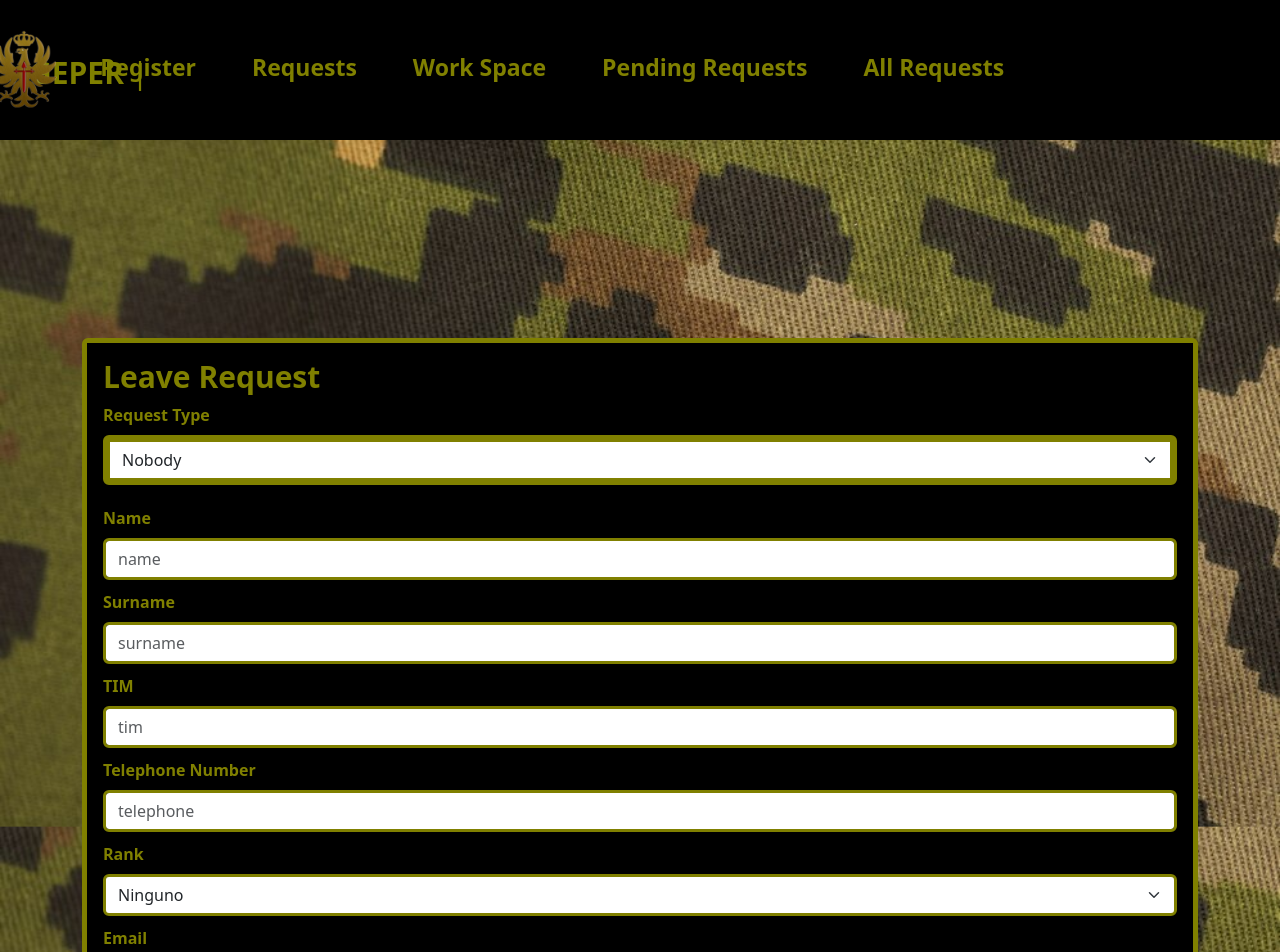
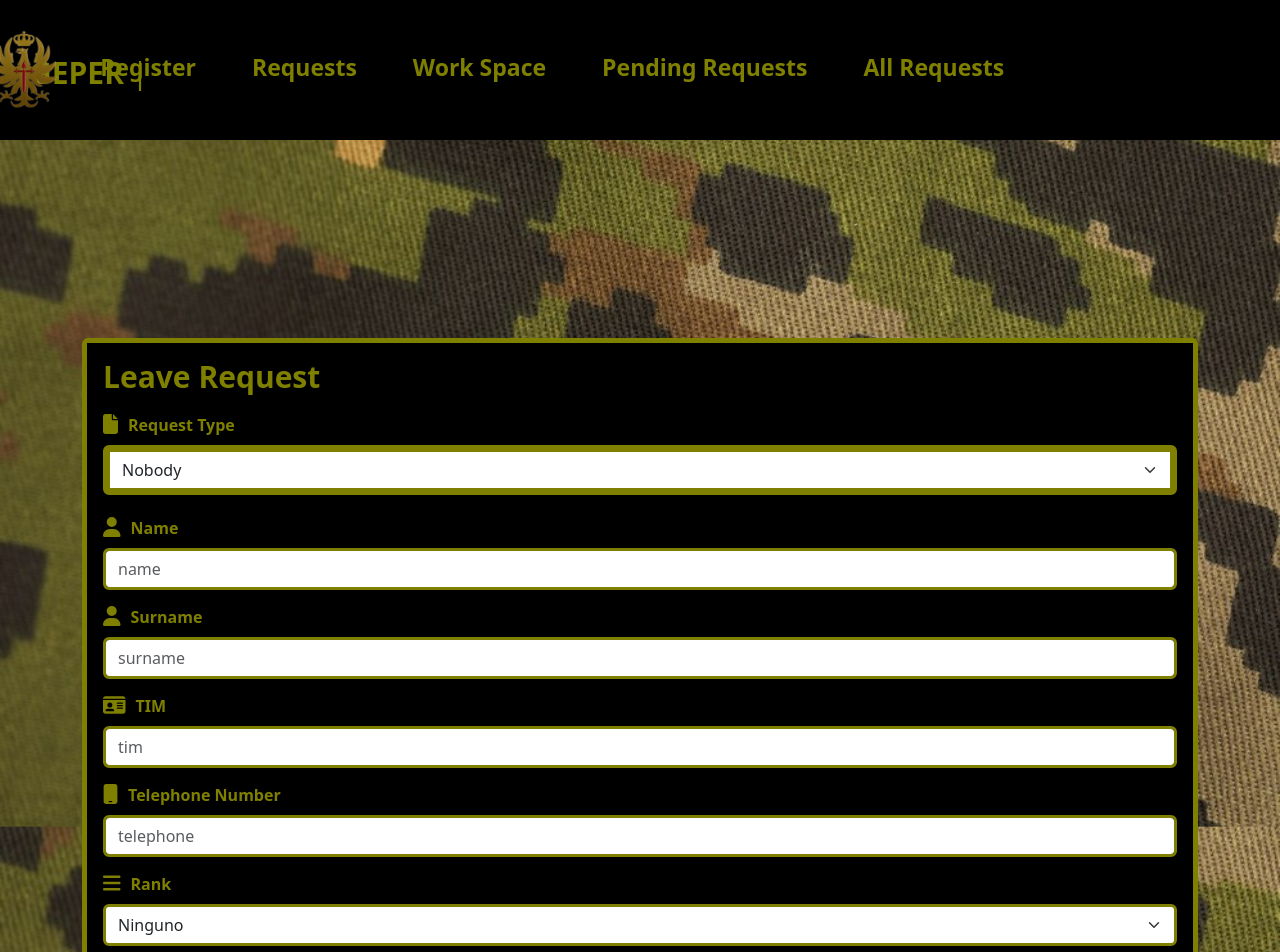
Before and after one commit to acanest83/GEPER, a React (Vite) app in the folder WEB/: page /requests/create in a window 1280 px wide. Shown: the top 952 px of the page. Built offline with nearby package versions, Linux system fonts and the light colour scheme.

Commit message:
Final v1

```diff
--- a/WEB/package.json
+++ b/WEB/package.json
@@ -10,6 +10,9 @@
     "preview": "vite preview"
   },
   "dependencies": {
+    "@fortawesome/fontawesome-free": "^6.4.2",
+    "@fortawesome/free-solid-svg-icons": "^6.4.2",
+    "@fortawesome/react-fontawesome": "^0.2.0",
     "axios": "^1.6.1",
     "react": "^18.2.0",
     "react-dom": "^18.2.0",
--- a/WEB/src/pages/home/home.jsx
+++ b/WEB/src/pages/home/home.jsx
@@ -1,6 +1,8 @@
 import React, { useState, useEffect } from "react";
 import { goHome } from "../../services/api-service";
 import { Link } from "react-router-dom";
+import { FontAwesomeIcon } from '@fortawesome/react-fontawesome';
+import { faShare } from '@fortawesome/free-solid-svg-icons';
 
 function Home() {
   const [data, setData] = useState({ pendingRequests: [], allUsers: [] });
@@ -90,13 +92,13 @@ function Home() {
           className="btn btn-primary position-absolute top-0 end-0 mt-4"
           style={{
             width: "200px",
-            height:"50px",
+            height: "50px",
             borderColor: "#808000",
             borderWidth: "3px",
             backgroundColor: hoverHome ? "olive" : "black",
             color: hoverHome ? "White" : "Tan",
             fontWeight: "bold",
-            fontSize:"20px",
+            fontSize: "20px",
             transition: "background-color 0.3s",
           }}
           onMouseOver={() => setHoverHome(true)}
--- a/WEB/src/pages/requests/create.jsx
+++ b/WEB/src/pages/requests/create.jsx
@@ -1,6 +1,8 @@
 import React, { useState } from 'react';
 import { sendRequest } from '../../services/api-service';
 import { Navigate } from "react-router-dom";
+import { FontAwesomeIcon } from '@fortawesome/react-fontawesome';
+import { faUser, faIdCard, faMobile, faBars, faEnvelope, faExclamation, faFile, faCalendarDays } from '@fortawesome/free-solid-svg-icons';
 
 function formatDate(dateString) {
     const date = new Date(dateString);
@@ -117,13 +119,19 @@ function Create() {
     }
 
     return (
-        <div className="card" style={{ borderColor: "#808000", borderWidth: "5px",marginTop: "150px"}}>
+        <div className="card" style={{ borderColor: "#808000", borderWidth: "5px", marginTop: "150px" }}>
             <div className="card-body" style={{ backgroundColor: "black" }}>
                 <h5 className="card-title" style={{ color: "#808000", fontWeight: "bold", fontSize: "30px" }}>Leave Request</h5>
                 <form onSubmit={handleSubmit}>
                     {/* Request Type */}
                     <div className="mb-3">
-                        <label className="form-label" style={{ color: "#808000", fontWeight: "bold" }}>Request Type</label>
+                        <label
+                        className="form-label"
+                        style={{ color: "#808000", fontWeight: "bold",marginTop:"10px" }}
+                        >
+                        <FontAwesomeIcon icon={faFile} style={{ marginRight: '10px', fontSize: "20px" }} />
+                        Request Type
+                        </label>
                         <select
                             className="form-select"
                             onChange={handleRequestTypeChange}
@@ -140,7 +148,13 @@ function Create() {
 
                     {/* Information */}
                     <div className="mb-3">
-                        <label className="form-label" style={{color: "#808000",fontWeight: "bold",marginTop:"5px"}}>Name</label>
+                        <label
+                            className="form-label"
+                            style={{ color: "#808000", fontWeight: "bold", marginTop: "5px" }}
+                        >
+                            <FontAwesomeIcon icon={faUser} style={{ marginRight: '10px', fontSize: "20px" }} />
+                            Name
+                        </label>
                         <input
                             type="text"
                             className="form-control"
@@ -150,7 +164,13 @@ function Create() {
                             style={{ borderColor: "#808000", borderWidth: "3px" }}
                             required
                         />
-                        <label className="form-label" style={{color: "#808000",fontWeight: "bold",marginTop:"10px"}}>Surname</label>
+                        <label
+                            className="form-label"
+                            style={{ color: "#808000", fontWeight: "bold", marginTop: "15px"}}
+                        >
+                            <FontAwesomeIcon icon={faUser} style={{ marginRight: '10px', fontSize: "20px" }} />
+                            Surname
+                        </label>
                         <input
                             type="text"
                             className="form-control"
@@ -161,7 +181,13 @@ function Create() {
                             required
 
                         />
-                        <label className="form-label" style={{color: "#808000",fontWeight: "bold",marginTop:"10px"}}>TIM</label>
+                        <label
+                            className="form-label"
+                            style={{ color: "#808000", fontWeight: "bold", marginTop: "15px" }}
+                        >
+                            <FontAwesomeIcon icon={faIdCard} style={{ marginRight: '10px', fontSize: "20px" }} />
+                            TIM
+                        </label>
                         <input
                             type="text"
                             className="form-control"
@@ -170,7 +196,13 @@ function Create() {
                             placeholder="tim"
                             style={{ borderColor: "#808000", borderWidth: "3px" }}
                             required />
-                        <label className="form-label" style={{color: "#808000",fontWeight: "bold",marginTop:"10px"}}>Telephone Number</label>
+                        <label
+                        className="form-label"
+                         style={{ color: "#808000", fontWeight: "bold", marginTop: "15px" }}
+                         >
+                         <FontAwesomeIcon icon={faMobile} style={{ marginRight: '10px', fontSize: "20px" }} />
+                         Telephone Number
+                         </label>
                         <input
                             type="text"
                             className="form-control"
@@ -179,13 +211,19 @@ function Create() {
                             placeholder="telephone"
                             style={{ borderColor: "#808000", borderWidth: "3px" }}
                             required />
-                        <label className="form-label" style={{color: "#808000",fontWeight: "bold",marginTop:"10px"}}>Rank</label>
+                        <label
+                        className="form-label"
+                         style={{ color: "#808000", fontWeight: "bold", marginTop: "15px" }}
+                         >
+                         <FontAwesomeIcon icon={faBars} style={{ marginRight: '10px', fontSize: "20px" }} />
+                         Rank
+                         </label>
                         <select
                             className="form-select"
                             id="validationDefault04"
                             value={rank}
                             onChange={(e) => setRank(e.target.value)}
-                            style={{ borderColor: "#808000", borderWidth: "3px"}}
+                            style={{ borderColor: "#808000", borderWidth: "3px" }}
                             required
                         >
                             <option selected disabled value="">Ninguno</option>
@@ -201,7 +239,13 @@ function Create() {
                             <option>Cabo</option>
                             <option>Soldado</option>
                         </select>
-                        <label className="form-label" style={{color: "#808000",fontWeight: "bold",marginTop:"10px"}}>Email</label>
+                        <label
+                        className="form-label"
+                         style={{ color: "#808000", fontWeight: "bold", marginTop: "15px" }}
+                         >
+                         <FontAwesomeIcon icon={faEnvelope} style={{ marginRight: '10px', fontSize: "20px" }} />
+                         Email
+                         </label>
                         <input
                             type="text"
                             className="form-control"
@@ -215,7 +259,13 @@ function Create() {
 
                     {/* Reasons */}
                     <div className="mb-3">
-                        <label className="form-label" style={{ color: "#808000", fontWeight: "bold" }}>Reasons</label>
+                        <label
+                        className="form-label"
+                         style={{ color: "#808000", fontWeight: "bold" }}
+                         >
+                         <FontAwesomeIcon icon={faExclamation} style={{ marginRight: '10px', fontSize: "20px" }} />
+                         Reasons
+                         </label>
 
                         {/* Holidays & Leave Reasons */}
                         {requestType === 'Holidays and Leave' && (
@@ -233,7 +283,7 @@ function Create() {
                                         htmlFor="official"
                                         style={{ color: "#808000", fontWeight: "bold" }}
                                     >
-                                       Own Affairs
+                                        Own Affairs
                                     </label>
                                 </div>
                                 <div className="form-check">
@@ -281,7 +331,7 @@ function Create() {
                                         htmlFor="official4"
                                         style={{ color: "#808000", fontWeight: "bold" }}
                                     >
-                                       Day by Preparation
+                                        Day by Preparation
                                     </label>
 
                                 </div>
@@ -304,7 +354,7 @@ function Create() {
                                         htmlFor="contingency"
                                         style={{ color: "#808000", fontWeight: "bold" }}
                                     >
-                                       Common Contingency
+                                        Common Contingency
                                     </label>
                                 </div>
 
@@ -322,7 +372,7 @@ function Create() {
                                         htmlFor="contingency"
                                         style={{ color: "#808000", fontWeight: "bold" }}
                                     >
-                                       Occupational Contingency
+                                        Occupational Contingency
                                     </label>
                                 </div>
 
@@ -443,7 +493,13 @@ function Create() {
                     {/* Periodos */}
                     {reason && (
                         <div className="mb-3">
-                            <label className="form-label" style={{ color: "#808000", fontWeight: "bold" }}>Periods</label>
+                            <label
+                            className="form-label"
+                             style={{ color: "#808000", fontWeight: "bold" }}
+                             >
+                              <FontAwesomeIcon icon={faCalendarDays} style={{ marginRight: '10px', fontSize: "20px" }} />
+                             Periods
+                             </label>
                             <div className="row">
                                 <div className="col">
                                     <input type="date"
```
Also changed, not shown: WEB/src/components/navbar.jsx (+13 -2 lines), WEB/src/pages/requests/pending_List.jsx (+16 -2 lines), WEB/src/pages/users/login.jsx (+14 -4 lines), WEB/src/pages/users/register.jsx (+31 -9 lines), WEB/src/pages/users/view_Profile.jsx (+22 -13 lines), 1 other file (tests, documents, lock files or other folders).
